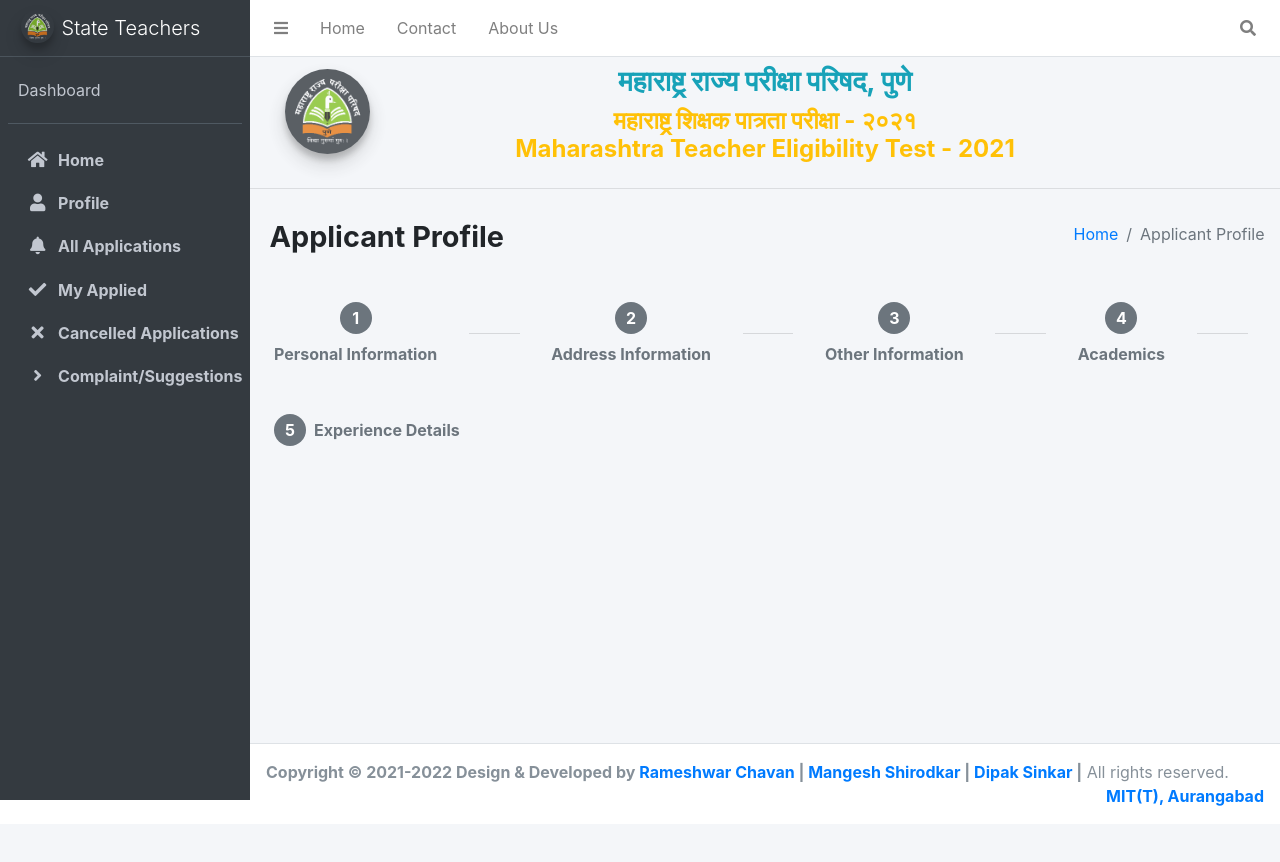
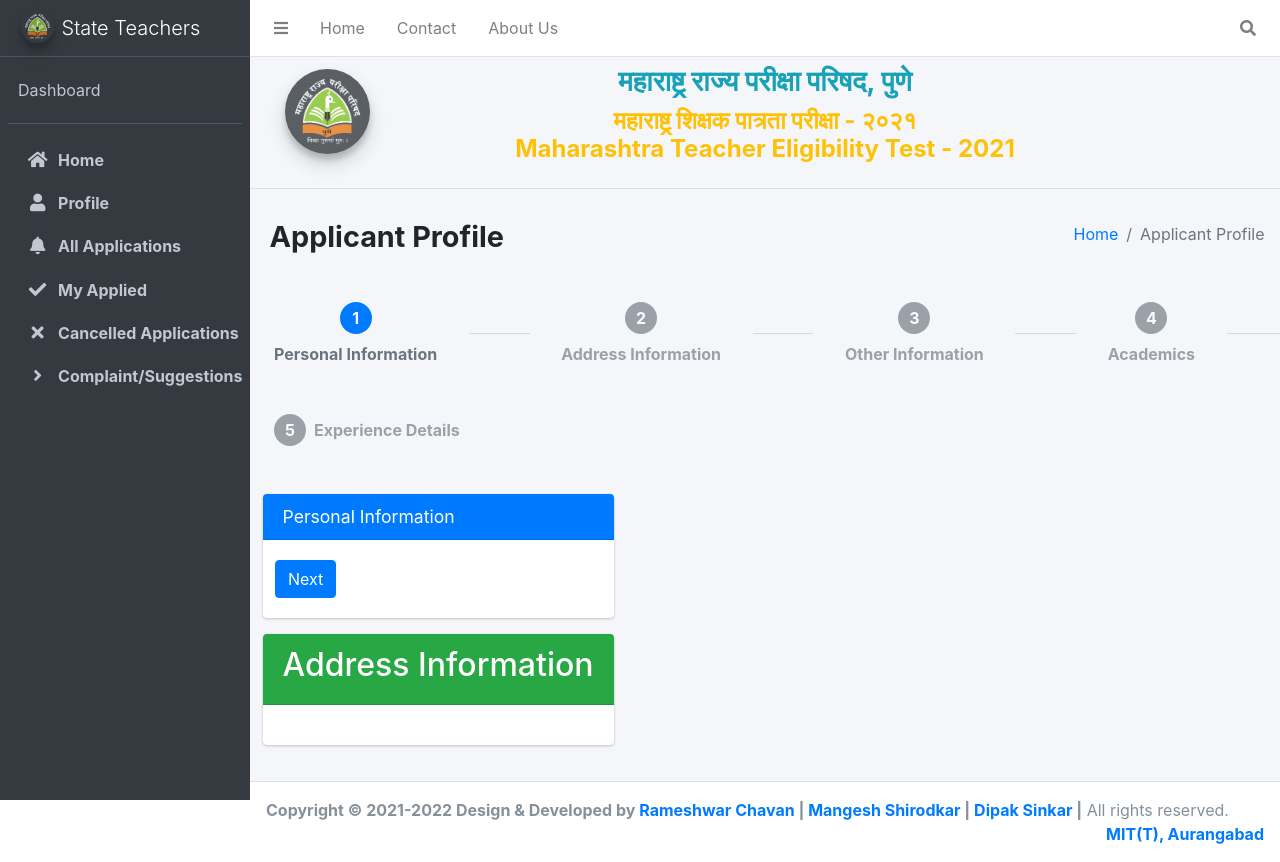
Before and after one commit to Rameshwar-Chavan/STET, a Django app: page /Applicant_profile/ in a window 1280 px wide. Before the commit the page ends 806 px from the top, so only its background shows below. Run offline with Django 3.2, Linux system fonts and the light colour scheme; some libraries are stand-ins or nearby versions.

Commit message:
Updated Step Form

```diff
--- a/templates/students/Applicant_profile.html
+++ b/templates/students/Applicant_profile.html
@@ -25,7 +25,7 @@
 <!-- /.content-header -->
 
 <!-- Step form start-->
-<div class="bs-stepper" id="stepper">
+<div class="bs-stepper">
   <div class="bs-stepper-header" role="tablist">
     <!-- your steps here -->
     <div class="row">
@@ -104,24 +104,40 @@
         </div>
       </div>
     </div>
+  </div>
+  <br>
+  <div class="row">
+    <div class="col-12">
+    </div>
     <div class="bs-stepper-content">
       <!-- steps content here -->
-      <div
-        id="personal-part"
-        class="content"
-        role="tabpanel"
-        aria-labelledby="personal-part-trigger"
-      >
-        <p class="text-center">Personal Info</p>
-        <button class="btn btn-primary" onclick="stepper1.next()">Next</button>
-      </div>
-      <div
+     <div class="card card-primary">
+       <div class="card-header">
+        <h2 class="card-title">Personal Information</h2>
+       </div>
+       <div class="card-body">
+         <div class="row">
+            <div id="personal-part" class="content" role="tabpanel" aria-labelledby="personal-part-trigger">
+                <button class="btn btn-primary" onclick="stepper.next()">Next</button>
+            </div>
+         </div>
+       </div>
+     </div>
+     <div class="card card-success">
+       <div class="card-header">
+         <h2>Address Information</h2>
+       </div>
+       <div class="card-body">
+         <div
         id="address-part"
         class="content"
         role="tabpanel"
         aria-labelledby="address-part-trigger"
-      >
-      </div>
+        >
+        <button class="btn btn-primary" onclick="stepper.previous()">Prev</button>
+        </div>
+       </div>
+     </div>
       <div
         id="other-part"
         class="content"
@@ -141,24 +157,14 @@
         class="content"
         role="tabpanel"
         aria-labelledby="experience-part-trigger">
+        </div>
       </div>
     </div>
-  </div>
 </div>
 
 <script>
-var stepperEl = document.getElementById('stepper')
-var stepper = new Stepper(stepperEl)
-
-stepperEl.addEventListener('show.bs-stepper', function (event) {
-  // You can call prevent to stop the rendering of your step
-  // event.preventDefault()
-
-  console.warn(event.detail.indexStep)
-})
-
-stepperEl.addEventListener('shown.bs-stepper', function (event) {
-  console.warn('step shown')
+document.addEventListener('DOMContentLoaded', function () {
+    window.stepper = new Stepper(document.querySelector('.bs-stepper'))
 })
 </script>
 
```
